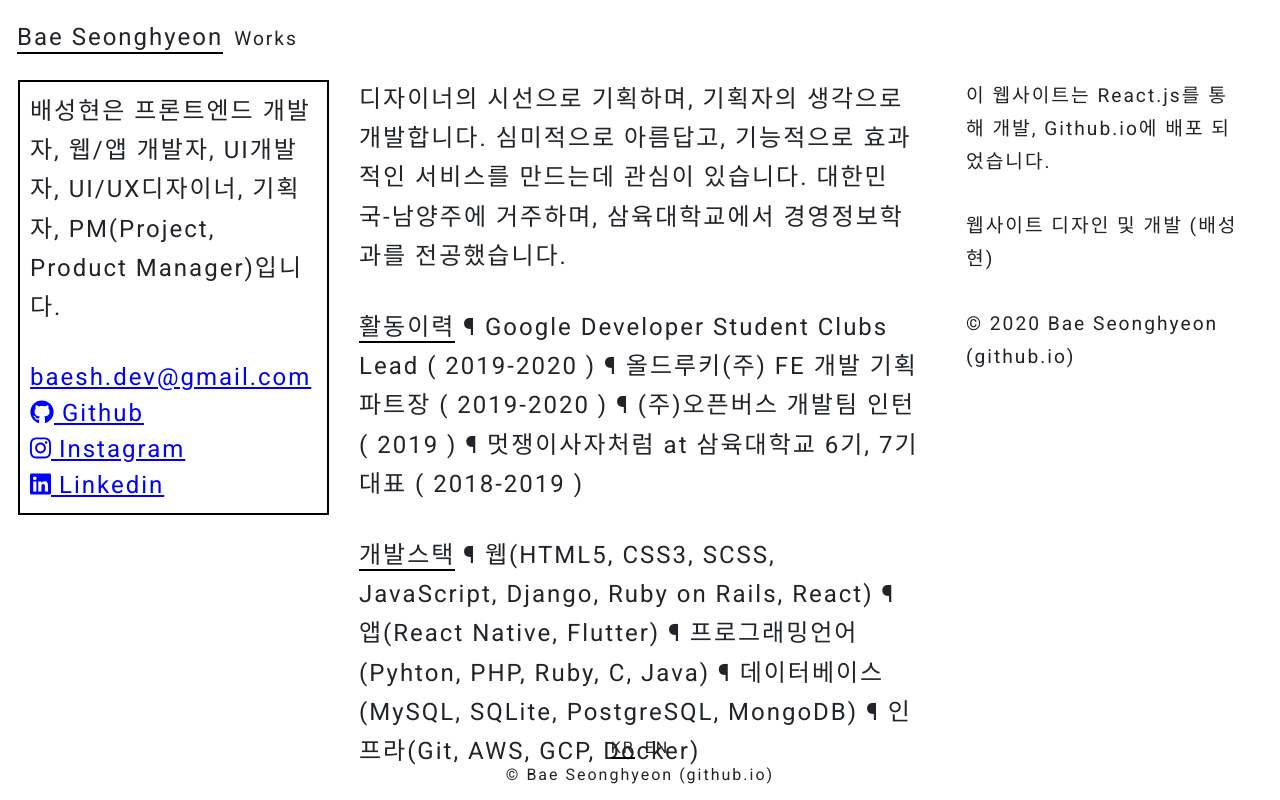
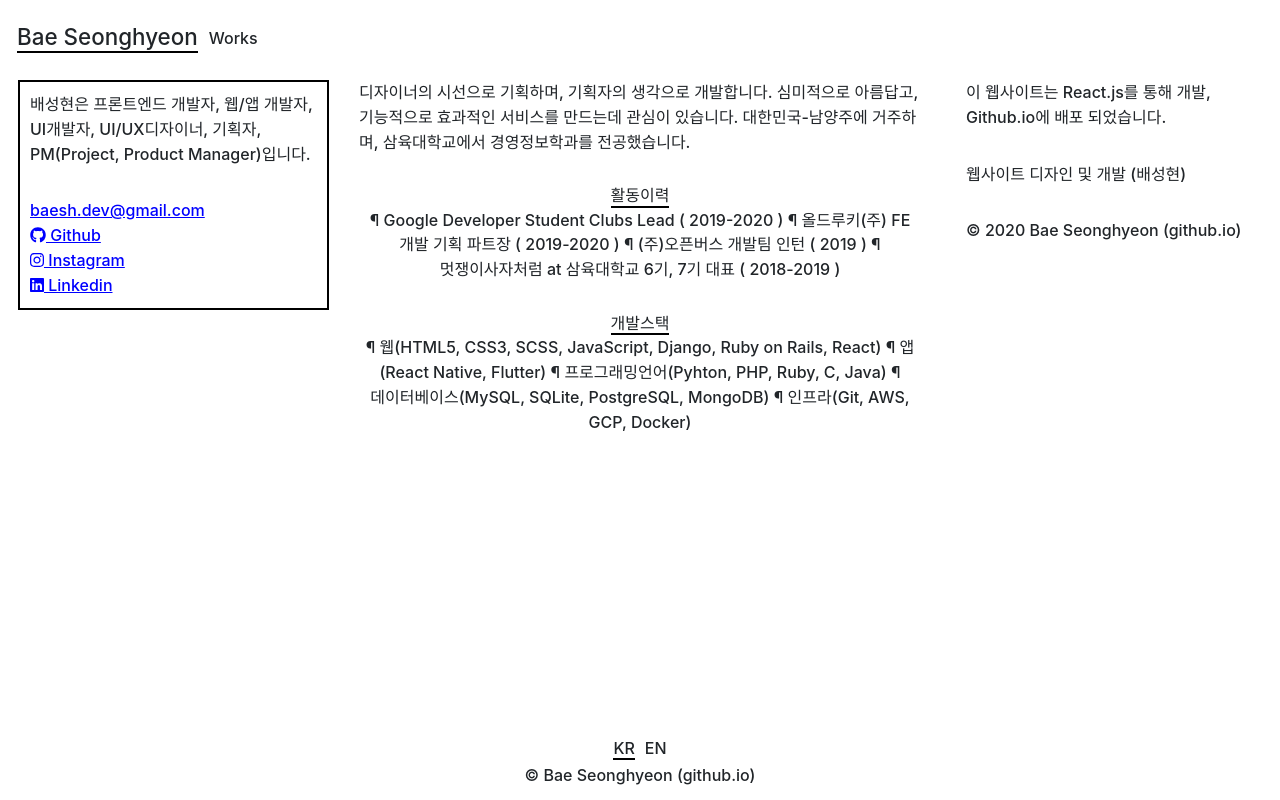
Before and after one commit to baeseonghyeon/react-my_portfolio_website, a React (Create React App) app: page / in a window 1280 px wide. Built offline with nearby package versions, Linux system fonts and the light colour scheme.

Commit message:
design chagne

```diff
--- a/src/assets/json/ui_data.json
+++ b/src/assets/json/ui_data.json
@@ -5,8 +5,8 @@
 			{
 				"intro": "배성현은 프론트엔드 개발자, 웹/앱 개발자, UI개발자, UI/UX디자이너, 기획자, PM(Project, Product Manager)입니다.",
 				"desc": "디자이너의 시선으로 기획하며, 기획자의 생각으로 개발합니다. 심미적으로 아름답고, 기능적으로 효과적인 서비스를 만드는데 관심이 있습니다. 대한민국-남양주에 거주하며, 삼육대학교에서 경영정보학과를 전공했습니다.",
-				"history": "<h2 class='bottomLine'>활동이력</h2> ¶ Google Developer Student Clubs Lead ( 2019-2020 ) ¶ 올드루키(주) FE 개발 기획 파트장 ( 2019-2020 ) ¶ (주)오픈버스 개발팀 인턴 ( 2019 ) ¶ 멋쟁이사자처럼 at 삼육대학교 6기, 7기 대표 ( 2018-2019 )",
-				"stack": "<h2 class='bottomLine'>개발스택</h2> ¶ 웹(HTML5, CSS3, SCSS, JavaScript, Django, Ruby on Rails, React) ¶ 앱(React Native, Flutter) ¶ 프로그래밍언어(Pyhton, PHP, Ruby, C, Java) ¶ 데이터베이스(MySQL, SQLite, PostgreSQL, MongoDB) ¶ 인프라(Git, AWS, GCP, Docker)",
+				"history": "<h2 class='bottomLine title-center'>활동이력</h2> ¶ Google Developer Student Clubs Lead ( 2019-2020 ) ¶ 올드루키(주) FE 개발 기획 파트장 ( 2019-2020 ) ¶ (주)오픈버스 개발팀 인턴 ( 2019 ) ¶ 멋쟁이사자처럼 at 삼육대학교 6기, 7기 대표 ( 2018-2019 )",
+				"stack": "<h2 class='bottomLine title-center'>개발스택</h2> ¶ 웹(HTML5, CSS3, SCSS, JavaScript, Django, Ruby on Rails, React) ¶ 앱(React Native, Flutter) ¶ 프로그래밍언어(Pyhton, PHP, Ruby, C, Java) ¶ 데이터베이스(MySQL, SQLite, PostgreSQL, MongoDB) ¶ 인프라(Git, AWS, GCP, Docker)",
 				"footer1": "이 웹사이트는 React.js를 통해 개발, Github.io에 배포 되었습니다.",
 				"footer2": "웹사이트 디자인 및 개발 (배성현)",
 				"work_title" : "All works"
@@ -19,8 +19,8 @@
 			{
 				"intro": "Bae Seonghyeon is a Front-end Developer, WEB/APP Developer, UI developer, UI/UX designer, planner, PM (Project, Product Manager).",
 				"desc": "I plan from the designer's point of view and develop it from the planner's perspective. I'm interested in creating aesthetic, functionally effective services. I live in Namyangju, Korea, and majored in Management Information Systems at Sahmyook University.",
-				"history": "<h2 class='bottomLine'>Career</h2> ¶ Google Developer Student Clubs Lead ( 2019-2020 ) ¶ 올드루키(주) FE Development Planning Head ( 2019-2020 ) ¶ (주)오픈버스 Development Team Intern ( 2019 ) ¶  LIKELION at Sahmyook University 6th, 7th Lead ( 2018-2019 )",
-				"stack": "<h2 class='bottomLine'>Skill</h2> ¶ WEB(HTML5, CSS3, SCSS, JavaScript, Django, Ruby on Rails, React) ¶ APP(React Native, Flutter) ¶ LANGUAGE(Pyhton, PHP, Ruby, C, Java) ¶ DATABASE(MySQL, SQLite, PostgreSQL, MongoDB) ¶ INFRA(Git, AWS, GCP, Docker)",
+				"history": "<h2 class='bottomLine title-center'>Career</h2> ¶ Google Developer Student Clubs Lead ( 2019-2020 ) ¶ 올드루키(주) FE Development Planning Head ( 2019-2020 ) ¶ (주)오픈버스 Development Team Intern ( 2019 ) ¶  LIKELION at Sahmyook University 6th, 7th Lead ( 2018-2019 )",
+				"stack": "<h2 class='bottomLine title-center'>Skill</h2> ¶ WEB(HTML5, CSS3, SCSS, JavaScript, Django, Ruby on Rails, React) ¶ APP(React Native, Flutter) ¶ LANGUAGE(Pyhton, PHP, Ruby, C, Java) ¶ DATABASE(MySQL, SQLite, PostgreSQL, MongoDB) ¶ INFRA(Git, AWS, GCP, Docker)",
 				"footer1": "This website was developed using React.js and Deployed on Github.io",
 				"footer2": "Website designed and developed by Bae Seonghyeon",
 				"work_title" : "All works"
--- a/src/assets/scss/common.scss
+++ b/src/assets/scss/common.scss
@@ -1,10 +1,23 @@
-@import url('https://fonts.googleapis.com/css2?family=Roboto&display=swap');
 @import "./variable.scss";
 
+@import url('https://fonts.googleapis.com/css2?family=Roboto&display=swap');
+// @import url(//spoqa.github.io/spoqa-han-sans/css/SpoqaHanSans-kr.css);
+// @import url('https://fonts.googleapis.com/css2?family=Gothic+A1:wght@300;400;500;600;700;800&display=swap');
+
+
 //== FONT ==//
-p,a,h1,h2,h3 {font-family: 'Roboto', sans-serif; font-size: $ft-s; font-weight: $f-w; letter-spacing: $l-s;}
-ul,div {font-family: 'Roboto', sans-serif; font-weight: $f-w; letter-spacing: $l-s;}
+// p,a,h1,h2,h3 {font-family: 'Roboto', sans-serif; font-size: $ft-s; font-weight: $f-w; letter-spacing: $l-s;}
+// ul,div {font-family: 'Roboto', sans-serif; font-weight: $f-w; letter-spacing: $l-s;}
 
+
+p,a,h1,h2,h3 {font-size: $ft-s; font-weight: $f-w; letter-spacing: $l-s;}
+ul,div {font-weight: $f-w; letter-spacing: $l-s;}
+
+
+// p,a,h1,h2,h3 {font-family: 'Spoqa Han Sans', 'Spoqa Han Sans JP', 'Sans-serif'; font-size: $ft-s; font-weight: $f-w; letter-spacing: $l-s;}
+// ul,div {font-family: 'Spoqa Han Sans', 'Spoqa Han Sans JP', 'Sans-serif'; font-weight: $f-w; letter-spacing: $l-s;}
+// p,a,h1,h2,h3 {font-family: 'Gothic A1', sans-serif; font-size: $ft-s; font-weight: $f-w; letter-spacing: $l-s;}
+// ul,div {font-family: 'Gothic A1', sans-serif; font-weight: $f-w; letter-spacing: $l-s;}
 p {
 	line-height: $l-h;
 	text-align: left;
@@ -13,6 +26,7 @@ p {
 a {
 	color: $bl;
 	text-decoration: underline;
+	line-height: $l-h;
 }
 ul {
 	padding: 0;
@@ -34,7 +48,7 @@ a:hover {
 ::selection {
 	color: $bg;
 	background-color: $red;
-	-webkit-text-stroke: 1px $bg;
+	// -webkit-text-stroke: 1px $bg;
 }
 ::-moz-selection {
 	color: $bg;
@@ -60,13 +74,19 @@ a:hover {
 // footnote
 .f-n {
 	font-size: 1.5vh;
-    -webkit-text-stroke: 1px black;
+    // -webkit-text-stroke: 1px black;
     vertical-align: 8px;
+}
+.f-n::selection {
+	// -webkit-text-stroke: 1px $bg;
 }
 .f-n-s {
 	font-size: 1.2vh;
-    -webkit-text-stroke: 1px black;
+    // -webkit-text-stroke: 1px black;
     vertical-align: 8px;
+}
+.f-n-s::selection {
+	// -webkit-text-stroke: 1px $bg;
 }
 .t-underline {
 	text-decoration: underline;
@@ -78,6 +98,7 @@ body {
 	max-width: 100vw;
 	margin: 0;
 	background-color: $bg;
+	overflow: hidden;
 }
 .container {
 	max-width: 100%!important;
--- a/src/assets/scss/variable.scss
+++ b/src/assets/scss/variable.scss
@@ -6,25 +6,50 @@
 
 // font-size
 	// $ft-s : 1.6rem;
-	$ft-s : 3vh;
+
+	// $ft-s : 3vh;
+	$ft-s : initial;
+
+
 	// $ft-s-s : 1.3rem;
-	$ft-s-s : 2.4vh;
-	$ft-s-ss : 2vh;
+
+	$ft-s-s : initial;
+	$ft-s-ss : initial;
+
+	// $ft-s-s : 2.4vh;
+	// $ft-s-ss : 2vh;
 
 // letter-spacing
-	$l-s : 2px;
+
+	// $l-s : 2px;
+
+	$l-s : initial;
+
 	// $l-s : 0.5vh;
 
 // line-height
 	// $l-h : 2.6rem;
-	$l-h : 4.9vh;
-	$l-h-s : 4.1vh;
-	$l-h-ss : 3.6vh;
+
+	// $l-h : 4.9vh;
+	// $l-h-s : 4.1vh;
+	// $l-h-ss : 3.6vh;
+
+	$l-h : 1.55;
+	$l-h-s : 1.55;
+	$l-h-ss : 1.55;
 
 // font-weight
-	$f-w : 550;
+
+	$f-w : 500;
+
+	// $f-w : initial;
+
 	// $f-w : 400;
 
 // border width
-	$b-w : 0.3vh;
-	// $b-w : 0.2vh;
+
+	// $b-w : 0.3vh;
+
+
+
+	$b-w : 2px;
--- a/src/components/Card/Card.scss
+++ b/src/components/Card/Card.scss
@@ -45,12 +45,15 @@ $trs: all ease 0.3s 0s;
 			-webkit-transition: $trs;
 			h3 {
 				text-align: center;
+				font-size: 1.4rem;
 			}
 			p {
 				margin-bottom: 0.6rem;
 			}
 			a {
 				color: blue;
+				// display: block;
+    			text-align: left;
 			}
 			.cate {
 				text-align: center;
@@ -65,10 +68,8 @@ $trs: all ease 0.3s 0s;
 }
 .mobile-btn {
 	font-size: 2vh;
-    // text-align: center;
     border-bottom: 2px solid;
     width: fit-content;
-    // margin: auto;
     line-height: 1;
 }
 .ifram-wrapper {
@@ -81,6 +82,7 @@ $trs: all ease 0.3s 0s;
 	position:absolute;
 	width:100%;
 	height:100%;
+	left: 0;
 }
 .work-img {
 	max-width: 100%;
--- a/src/components/Card/SubInfo/SubInfo.js
+++ b/src/components/Card/SubInfo/SubInfo.js
@@ -23,10 +23,10 @@ function SubInfo(props) {
 				</span>
 
 				<span>
-					{ item.link !== "" ? <a href={item.link} target="_blank" rel="noopener noreferrer">Visit the website<br></br></a> : null }
-					{ item.link_mobile !== "" ? <a href={item.link_mobile} target="_blank" rel="noopener noreferrer">Visit the website(Mobile Only)<br></br></a> : null }
-					{ item.link_git !== "" ? <a href={item.link_git} target="_blank" rel="noopener noreferrer">Visit the Github Code<br></br></a> : null }
-					<Link className="more-btn" to={`/work/${item.id}`}>
+					{ item.link !== "" ? <a href={item.link} target="_blank" rel="noopener noreferrer" className="d-block">Visit the website<br></br></a> : null }
+					{ item.link_mobile !== "" ? <a href={item.link_mobile} target="_blank" rel="noopener noreferrer" className="d-block">Visit the website(Mobile Only)<br></br></a> : null }
+					{ item.link_git !== "" ? <a href={item.link_git} target="_blank" rel="noopener noreferrer" className="d-block">Visit the Github Code<br></br></a> : null }
+					<Link className="more-btn d-block" to={`/work/${item.id}`}>
 						Read More >
 					</Link>
 				</span>
--- a/src/components/Nav/Nav.scss
+++ b/src/components/Nav/Nav.scss
@@ -24,7 +24,8 @@
 		h1 {
 			margin: 0;
 			font-weight: 500;
-			font-size: $ft-s;
+			// font-size: $ft-s;
+			font-size: 1.4rem;
 		}
 		a {
 			margin-top: 0.7rem;
@@ -32,10 +33,10 @@
 		}
 	}
 	.active {
-		border-bottom: 0.3vh solid black;;
+		// border-bottom: 0.3vh solid black;
+		border-bottom: 2px solid black;
 		filter: blur(0);
 		-webkit-filter: blur(0);
-
 	}
 	.inactive {
 		padding: 4px 8px 4px 7px;
--- a/src/views/Detail/Detail.scss
+++ b/src/views/Detail/Detail.scss
@@ -2,6 +2,7 @@
 	max-width: 1200px;
 	margin: auto;
 	text-align: center;
+	overflow: auto;
 	.container {
 		p {
 			text-align: center;
--- a/src/views/Home/About/About.js
+++ b/src/views/Home/About/About.js
@@ -34,10 +34,10 @@ function About(props) {
 					<p>
 						<span dangerouslySetInnerHTML = {{__html: data.desc}}></span>
 					</p>
-					<p>
+					<p className="about-center">
 						<span dangerouslySetInnerHTML = {{__html: data.history}}></span>
 					</p>
-					<p>
+					<p className="about-center">
 						<span dangerouslySetInnerHTML = {{__html: data.stack}}></span>
 					</p>
 				</div>
--- a/src/views/Home/About/About.scss
+++ b/src/views/Home/About/About.scss
@@ -3,7 +3,17 @@
     height: 100vh;
     overflow: auto;
     overflow-x: hidden;
-    top: -80px;
+	top: -80px;
+	text-align: center;
+}
+.title-center {
+	display: block;
+	width: fit-content;
+	margin: auto;
+}
+.about-center {
+	text-align: center;
+	word-break: keep-all;
 }
 
 //== DEVICE SCREEN ==//
```
Also changed, not shown: 1 other file (tests, documents, lock files or other folders).
